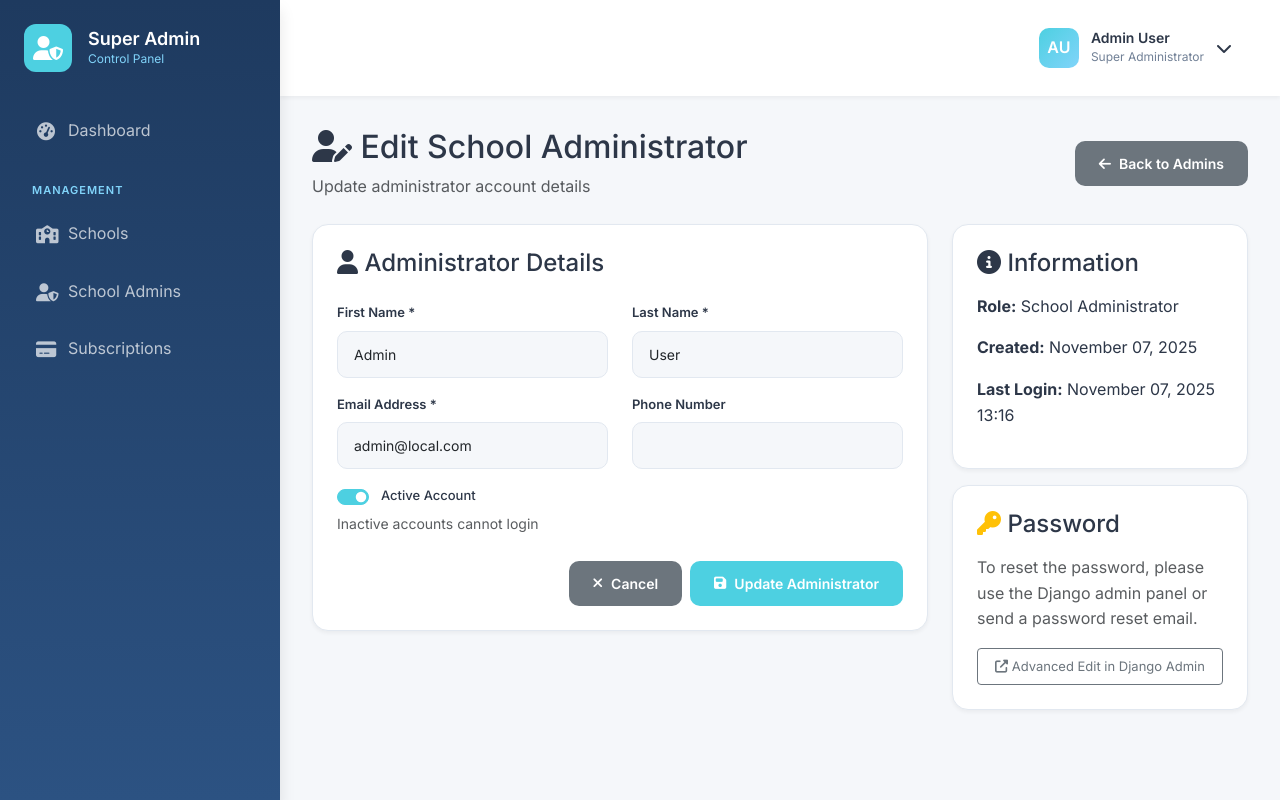
After one commit to timestentechnologies/Clasyo, a Django app: page /superadmin/admins/42/edit/ in a window 1280 px wide. The commit adds this page. Run offline with Django 4.2, Linux system fonts and the light colour scheme; a user stored in the database is signed in; data comes from the database, SQL or seed files in the repository; both versions use the stored data as it was after the commit; parts of the project's set-up code (start-up, migrations or seed data) failed here and were passed over.

Commit message:
Add admin edit functionality and modernize subscriptions page

```diff
--- a/superadmin/urls.py
+++ b/superadmin/urls.py
@@ -17,6 +17,7 @@ urlpatterns = [
     # School Admins
     path('admins/', views.AdminUserListView.as_view(), name='admins'),
     path('admins/create/', views.AdminUserCreateView.as_view(), name='admin_create'),
+    path('admins/<int:pk>/edit/', views.AdminUserUpdateView.as_view(), name='admin_edit'),
 
     # Subscriptions
     path('subscriptions/', views.SubscriptionListView.as_view(), name='subscriptions'),
--- a/superadmin/views.py
+++ b/superadmin/views.py
@@ -349,3 +349,30 @@ School Management System Team
             )
         except Exception as e:
             messages.warning(self.request, f'Email sending failed: {str(e)}')
+
+
+class AdminUserUpdateView(SuperAdminRequiredMixin, UpdateView):
+    """Update school admin details"""
+    model = User
+    template_name = 'superadmin/admin_edit.html'
+    fields = ['email', 'first_name', 'last_name', 'phone', 'is_active']
+    success_url = reverse_lazy('superadmin:admins')
+
+    def get_form(self, form_class=None):
+        form = super().get_form(form_class)
+        # Add Bootstrap classes to form fields
+        form.fields['email'].widget.attrs.update({'class': 'form-control'})
+        form.fields['first_name'].widget.attrs.update({'class': 'form-control'})
+        form.fields['last_name'].widget.attrs.update({'class': 'form-control'})
+        form.fields['phone'].widget.attrs.update({'class': 'form-control'})
+        form.fields['is_active'].widget.attrs.update({'class': 'form-check-input'})
+        return form
+
+    def get_context_data(self, **kwargs):
+        context = super().get_context_data(**kwargs)
+        context['schools'] = School.objects.filter(is_active=True)
+        return context
+
+    def form_valid(self, form):
+        messages.success(self.request, f'Admin "{self.object.get_full_name()}" updated successfully!')
+        return super().form_valid(form)
--- /dev/null
+++ b/templates/superadmin/admin_edit.html
@@ -0,0 +1,184 @@
+{% load static %}
+<!DOCTYPE html>
+<html lang="en">
+<head>
+    <meta charset="UTF-8">
+    <meta name="viewport" content="width=device-width, initial-scale=1.0">
+    <title>Edit Admin - Super Admin</title>
+    <link href="https://fonts.googleapis.com/css2?family=Inter:wght@300;400;500;600;700;800&display=swap" rel="stylesheet">
+    <link href="https://cdn.jsdelivr.net/npm/bootstrap@5.3.0/dist/css/bootstrap.min.css" rel="stylesheet">
+    <link rel="stylesheet" href="https://cdnjs.cloudflare.com/ajax/libs/font-awesome/6.4.0/css/all.min.css">
+    <link rel="stylesheet" href="{% static 'css/modern-dashboard.css' %}">
+</head>
+<body>
+    <!-- Modern Sidebar -->
+    <div class="modern-sidebar">
+        <div class="sidebar-brand">
+            <div class="brand-logo">
+                <i class="fas fa-user-shield"></i>
+            </div>
+            <div class="brand-text">
+                <h3>Super Admin</h3>
+                <p>Control Panel</p>
+            </div>
+        </div>
+
+        <ul class="sidebar-menu">
+            <li><a href="{% url 'superadmin:dashboard' %}">
+                <i class="fas fa-tachometer-alt"></i>
+                <span>Dashboard</span>
+            </a></li>
+
+            <div class="menu-section-title">Management</div>
+
+            <li><a href="{% url 'superadmin:schools' %}">
+                <i class="fas fa-school"></i>
+                <span>Schools</span>
+            </a></li>
+
+            <li><a href="{% url 'superadmin:admins' %}" class="active">
+                <i class="fas fa-user-shield"></i>
+                <span>School Admins</span>
+            </a></li>
+
+            <li><a href="{% url 'superadmin:subscriptions' %}">
+                <i class="fas fa-credit-card"></i>
+                <span>Subscriptions</span>
+            </a></li>
+        </ul>
+    </div>
+
+    <!-- Main Content -->
+    <div class="main-content">
+        <!-- Top Navigation Bar -->
+        <nav class="top-navbar">
+            <div class="navbar-actions ms-auto">
+                <div class="dropdown">
+                    <div class="user-profile-nav" data-bs-toggle="dropdown" style="cursor: pointer;">
+                        <div class="user-avatar">{{ user.first_name.0|default:"S" }}{{ user.last_name.0|default:"A" }}</div>
+                        <div class="user-info">
+                            <h4>{{ user.get_full_name|default:user.email }}</h4>
+                            <p>Super Administrator</p>
+                        </div>
+                        <i class="fas fa-chevron-down"></i>
+                    </div>
+                    <ul class="dropdown-menu dropdown-menu-end">
+                        <li><a class="dropdown-item" href="{% url 'accounts:logout' %}"><i class="fas fa-sign-out-alt"></i> Logout</a></li>
+                    </ul>
+                </div>
+            </div>
+        </nav>
+
+        <!-- Content Container -->
+        <div class="content-container">
+            {% if messages %}
+                {% for message in messages %}
+                    <div class="alert alert-{{ message.tags }} alert-dismissible fade show">
+                        {{ message }}
+                        <button type="button" class="btn-close" data-bs-dismiss="alert"></button>
+                    </div>
+                {% endfor %}
+            {% endif %}
+
+            <div class="page-header mb-4">
+                <div class="d-flex justify-content-between align-items-center">
+                    <div>
+                        <h2>
+                            <i class="fas fa-user-edit"></i>
+                            Edit School Administrator
+                        </h2>
+                        <p class="text-muted mb-0">Update administrator account details</p>
+                    </div>
+                    <a href="{% url 'superadmin:admins' %}" class="btn btn-secondary">
+                        <i class="fas fa-arrow-left"></i> Back to Admins
+                    </a>
+                </div>
+            </div>
+
+            <div class="row">
+                <div class="col-lg-8">
+                    <div class="modern-card">
+                        <form method="post">
+                            {% csrf_token %}
+
+                            <h4 class="mb-4"><i class="fas fa-user"></i> Administrator Details</h4>
+
+                            <div class="row">
+                                <div class="col-md-6 mb-3">
+                                    <label class="form-label">First Name *</label>
+                                    {{ form.first_name }}
+                                    {% if form.first_name.errors %}
+                                        <div class="text-danger">{{ form.first_name.errors }}</div>
+                                    {% endif %}
+                                </div>
+                                <div class="col-md-6 mb-3">
+                                    <label class="form-label">Last Name *</label>
+                                    {{ form.last_name }}
+                                    {% if form.last_name.errors %}
+                                        <div class="text-danger">{{ form.last_name.errors }}</div>
+                                    {% endif %}
+                                </div>
+                            </div>
+
+                            <div class="row">
+                                <div class="col-md-6 mb-3">
+                                    <label class="form-label">Email Address *</label>
+                                    {{ form.email }}
+                                    {% if form.email.errors %}
+                                        <div class="text-danger">{{ form.email.errors }}</div>
+                                    {% endif %}
+                                </div>
+                                <div class="col-md-6 mb-3">
+                                    <label class="form-label">Phone Number</label>
+                                    {{ form.phone }}
+                                    {% if form.phone.errors %}
+                                        <div class="text-danger">{{ form.phone.errors }}</div>
+                                    {% endif %}
+                                </div>
+                            </div>
+
+                            <div class="mb-3">
+                                <div class="form-check form-switch">
+                                    {{ form.is_active }}
+                                    <label class="form-check-label" for="{{ form.is_active.id_for_label }}">
+                                        Active Account
+                                    </label>
+                                </div>
+                                <small class="form-text text-muted">Inactive accounts cannot login</small>
+                            </div>
+
+                            <div class="d-flex justify-content-end gap-2 mt-4">
+                                <a href="{% url 'superadmin:admins' %}" class="btn btn-secondary">
+                                    <i class="fas fa-times"></i> Cancel
+                                </a>
+                                <button type="submit" class="btn btn-primary">
+                                    <i class="fas fa-save"></i> Update Administrator
+                                </button>
+                            </div>
+                        </form>
+                    </div>
+                </div>
+
+                <div class="col-lg-4">
+                    <div class="modern-card">
+                        <h4 class="mb-3"><i class="fas fa-info-circle"></i> Information</h4>
+                        <p><strong>Role:</strong> School Administrator</p>
+                        <p><strong>Created:</strong> {{ object.created_at|date:"F d, Y" }}</p>
+                        <p><strong>Last Login:</strong> {{ object.last_login|date:"F d, Y H:i"|default:"Never" }}</p>
+                    </div>
+
+                    <div class="modern-card mt-3">
+                        <h4 class="mb-3"><i class="fas fa-key text-warning"></i> Password</h4>
+                        <p class="text-muted">To reset the password, please use the Django admin panel or send a password reset email.</p>
+                        <a href="{% url 'admin:accounts_user_change' object.id %}" target="_blank" class="btn btn-outline-secondary btn-sm w-100">
+                            <i class="fas fa-external-link-alt"></i> Advanced Edit in Django Admin
+                        </a>
+                    </div>
+                </div>
+            </div>
+        </div>
+    </div>
+
+    <script src="https://cdn.jsdelivr.net/npm/bootstrap@5.3.0/dist/js/bootstrap.bundle.min.js"></script>
+</body>
+</html>
--- a/templates/superadmin/admin_list.html
+++ b/templates/superadmin/admin_list.html
@@ -133,7 +133,7 @@
                                 <td>{{ admin.created_at|date:"M d, Y" }}</td>
                                 <td>
                                     <div class="btn-group" role="group">
-                                        <a href="{% url 'admin:accounts_user_change' admin.id %}"
+                                        <a href="{% url 'superadmin:admin_edit' admin.id %}"
                                            class="btn btn-sm btn-outline-primary" title="Edit">
                                             <i class="fas fa-edit"></i>
                                         </a>
```
Also changed, not shown: create_local_admin.py (added, +28 -0 lines), templates/superadmin/subscription_list.html (+142 -47 lines), db.sqlite3, 2 other files.
